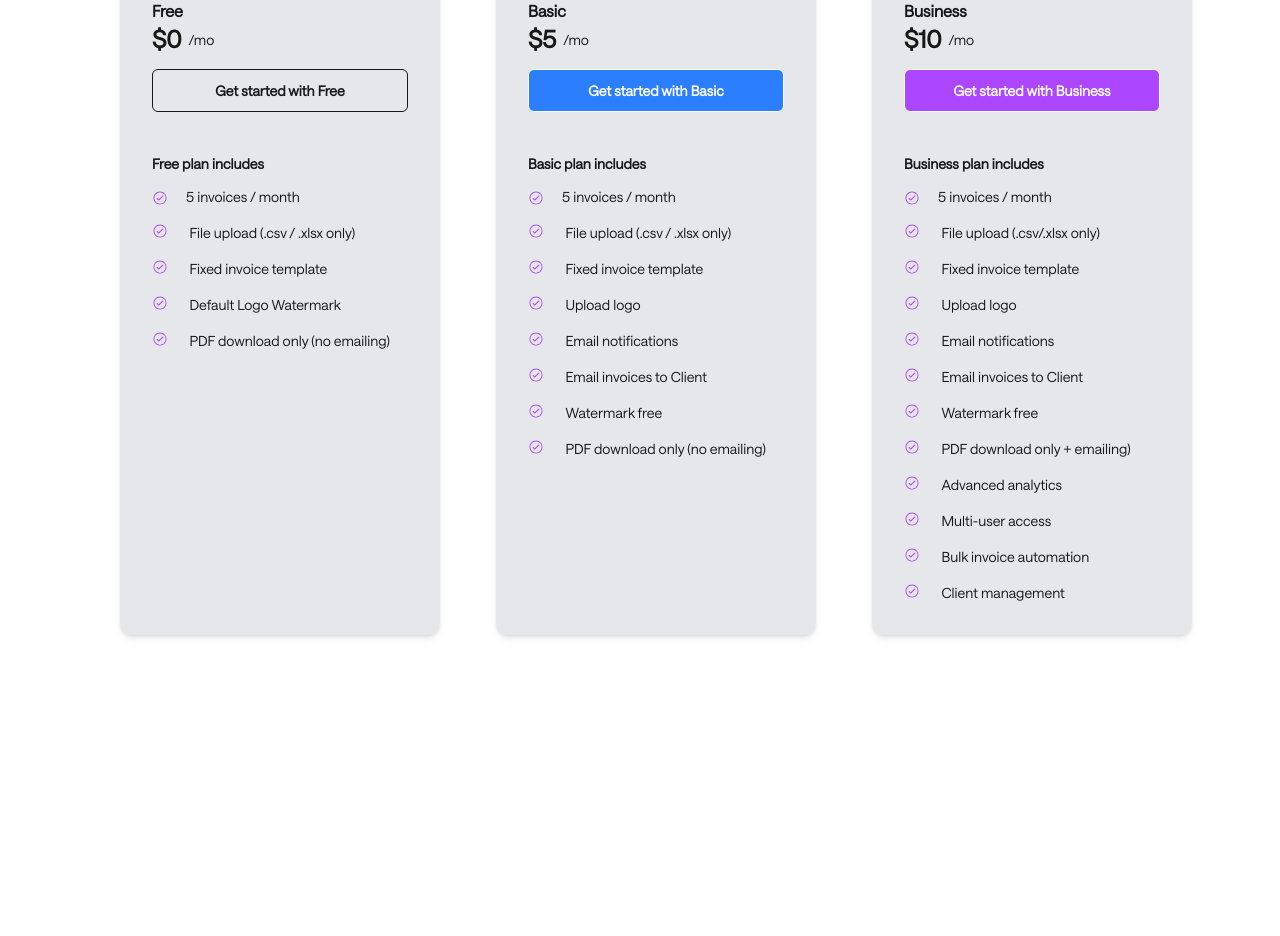
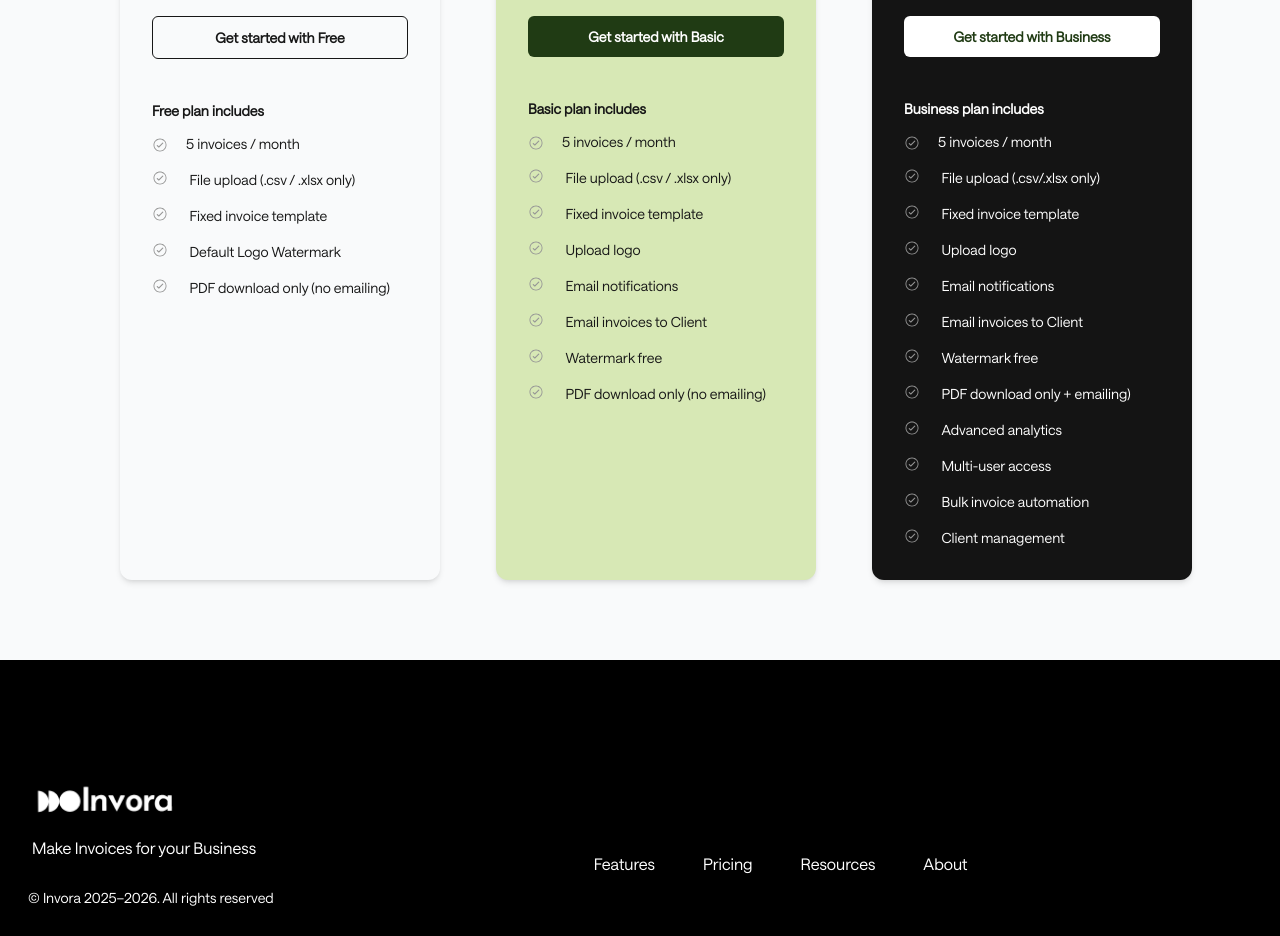
Before and after one commit to prudentelias1024/invoice-creator, a Next.js app: page / in a window 1280 px wide. Shown: the part 1861-2797 px from the top of the page. Before the commit the page ends 2576 px from the top, so only its background shows below. Built offline with nearby package versions, Linux system fonts and the light colour scheme; no server answers.

Commit message:
Rebranded again

```diff
--- a/app/Auth/Login/page.tsx
+++ b/app/Auth/Login/page.tsx
@@ -63,14 +63,14 @@ function Login() {
            <input ref={passwordRef} className="w-[90%] lg:w-[80%]  mt-[.5em] mb-[.5em] h-[3em] border p-4  font-normal border-[#ccc] rounded-md bg-[#fafafa] text-[#18181b]"   type="password" name="username" placeholder='Password'/>
          </div>
 
-             <button onClick={loginUserIn}  className='bg-purple-500 inline-flex rounded-md p-[.75em]  text-white lg:w-[75%] w-[90%] pr-[4em] lg:ml-[4em] mt-[2em] mb-[1em] pl-[3em] ml-[1.5em]'>
+             <button onClick={loginUserIn}  className='bg-black inline-flex rounded-md p-[.75em]  text-white lg:w-[75%] w-[90%] pr-[4em] lg:ml-[4em] mt-[2em] mb-[1em] pl-[3em] ml-[1.5em]'>
 
                          <p className='m-auto font-bold '>Continue with Email</p>
 
                          </button>
             <div className="inline-flex mb-[2em] gap-[.25em] ml-[5em] lg:ml-[8em]">
                 <p>Not a User?</p>
-                <Link href='/Auth/Register' className='text-purple-500'>Signin</Link>
+                <Link href='/Auth/Register' className='text-blue-700'>Signin</Link>
             </div>
         </div>
         </div>
--- a/app/Dashboard/invoices/Upload/page.tsx
+++ b/app/Dashboard/invoices/Upload/page.tsx
@@ -169,7 +169,7 @@ return finerInvoice(headers,docu)
         <DashboardNav user={user.user_metadata} fullNav={false} />:''
       }
 
-        <div className="uploader ml-[.5em] p-[1em] lg:mb-[4em] rounded-md flex flex-col gap-[1.5em]  shadow-xs  border-gray-200 lg:w-[30%] w-full lg:mt-[2em] lg:p-[1em] lg:ml-[8em]">
+        <div className="uploader ml-[.5em] p-[1em] lg:mb-[4em] rounded-md flex flex-col gap-[1.5em]  shadow-xs  border-gray-200 lg:w-[30%] w-full lg:mt-[2em] lg:p-[1em] lg:ml-[12em]">
 {/* { files.length> 0?'': */}
       <p className='font-bold text-xl'>Create a new invoice</p>
       <p className='font-light text-sm -mt-[1.4em]'>Fill details for invoice</p>
--- a/app/components/CoreHero.tsx
+++ b/app/components/CoreHero.tsx
@@ -9,7 +9,7 @@ export default function CoreHero() {
   return (
     <div className='px-[5em] py-[10em] w-full'>
 
-      <p className='text-xl text-gray-500 font-medium m-auto text-center mt-[1.25em] '>Spreadsheet → Invoice</p>
+      {/* <p className='text-xl text-gray-500 font-medium m-auto text-center mt-[1.25em] '>Spreadsheet → Invoice</p> */}
       <div className="flex flex-row mt-[5em]">
 
         <div className='w-1/2 pl-[4em]'>
--- a/app/components/DashboardNav.tsx
+++ b/app/components/DashboardNav.tsx
@@ -26,7 +26,7 @@ export default function Navbar({user, fullNav}) {
 
   return (
     <>
-     <div className='lg:hidden w-full  absolute bg-green-500 top-[1em] left-[1em] '>
+     <div className='lg:hidden w-full mr-[5em]  absolute bg-green-500 top-[1em] left-[1em] '>
 
 
 {
@@ -80,8 +80,12 @@ export default function Navbar({user, fullNav}) {
     ' bg-white fixed h-screen hidden w-[15em] -mt-[1.5em]  px-[1.5em]  lg:flex flex-col gap-[3em]  ':
        'bg-white fixed h-screen hidden  py-[1em] px-[.5em]  lg:flex flex-col gap-[3em] w-fit'}>
 
-
+    {
+      fullNav?
      <Image src='/sp.png' className='mt-[-1em] ml-[.5em] mb-[-4em] ' alt='logo' width='120' height='50'/>
+    :
+    <Image src='/sp.png' className='mt-[-1em] -ml-[.75em] mb-[-4em] ' alt='logo' width='120' height='50'/>
+    }
            <Link  href='/Dashboard' className="w-full h-[3em] px-[1em] pt-[1em] pb-[1.5em]  inline-flex gap-[1em] lg:-mt-[5em]'>
 ">
 
@@ -183,7 +187,7 @@ export default function Navbar({user, fullNav}) {
   {/* <p className='bg-blue-500 font-bold rounded-md text-center text-xs    w-fit py-[.125em] px-[.5em] text-white'>Business</p> */}
   {
     fullNav?
-    <p className='bg-purple-500 font-bold rounded-md text-center text-xs   mt-[.5em] w-fit py-[.125em] px-[.5em] text-white mb-[1em]'>Pro</p>:''
+    <p className={user.plan == 'Basic'? 'bg-[#c0f556] font-bold rounded-md text-center text-xs   mt-[.5em] w-fit py-[.125em] px-[.5em] text-white mb-[1em]':  'bg-black font-bold rounded-md text-center text-xs   mt-[.5em] w-fit py-[.125em] px-[.5em] text-white mb-[1em]'}>{user.plan}</p>:''
   }
 
   </div>
--- /dev/null
+++ b/app/components/Footer.tsx
@@ -0,0 +1,23 @@
+import Image from 'next/image'
+import Link from 'next/link'
+import React from 'react'
+
+export default function Footer() {
+  return (
+    <div className=' flex text-white flex-row py-[10em] bg-[#000] h-[20em]'>
+          <div className='flex flex-col -mt-[7.5em]'>
+            <Image src='/sp-black.png' className=' ml-[.5em] mb-[-4em] object-cover ' alt='logo' width='200' height='120'/>
+            <p className='ml-[2em]'>Make Invoices for your Business</p>
+            <p className='ml-[2em] text-sm mt-[2em]'>© Invora 2025–2026. All rights reserved</p>
+            </div>
+
+
+        <div className='flex lg:ml-[20em] mt-[2em] gap-[3em]'>
+            <Link href={"/"} >Features</Link>
+            <Link href={"/"} >Pricing</Link>
+            <Link href={"/"} >Resources</Link>
+            <Link href={"/"}>About</Link>
+        </div>
+    </div>
+  )
+}
--- a/app/components/Plan.tsx
+++ b/app/components/Plan.tsx
@@ -6,21 +6,22 @@ import { IoIosCheckmarkCircleOutline } from "react-icons/io";
 interface Plans  {
     name: string,
     fee: number,
+    color:string,
     features: Array<String>
 }
 
 const Plan = (prices: Plans) => {
   return (
-    <div className='flex flex-col bg-gray-200 shadow-md text-left rounded-xl w-[20em] p-[2em] mb-[5em]'>
+    <div className={prices.color+  ' flex flex-col  shadow-md text-left rounded-xl w-[20em] p-[2em] mb-[5em]' }>
         <p className="plan_name float-left font-bold">{prices.name  }</p>
         <div className="price_fee inline-flex ">  <p className='text-2xl font-extrabold'>${prices.fee}</p> <p className='text-sm mt-[.5em] ml-[.5em]'>/mo</p></div>
         <button className={
             prices.name == "Free" ?
             "border rounded-md font-bold py-[.75em] text-sm mt-[1em]":
             prices.name == 'Basic'?
-            "border rounded-md font-bold bg-blue-500 text-white py-[.75em] text-sm mt-[1em]"
+            " rounded-md font-bold bg-[#203b14] text-white py-[.75em] text-sm mt-[1em]"
             :
-            "border rounded-md font-bold bg-purple-500 text-white py-[.75em] text-sm mt-[1em]"
+            " rounded-md font-bold text-[#203b14] bg-white py-[.75em] text-sm mt-[1em]"
         }>Get started with {prices.name}</button>
 
 
@@ -30,13 +31,13 @@ const Plan = (prices: Plans) => {
                 prices.features.map((feature, idx) => {
                     if(idx == 0){
                         return  <div key={idx} className="inline-flex gap-[.25em]">
-                <IoIosCheckmarkCircleOutline  className="text-purple-500"/>
+                <IoIosCheckmarkCircleOutline  className="text-[#959595]"/>
                 <p className='text-sm ml-[1em] -mt-[.25em]'>{feature}</p>
             </div>
 
                     } else {
                        return <div key={idx} className="inline-flex gap-[.25em]">
-                <IoIosCheckmarkCircleOutline  className="text-purple-500"/>
+                <IoIosCheckmarkCircleOutline  className="text-[#959595]"/>
                 <p className='text-sm -mt-[1.em] ml-[1.25em]'>{feature}</p>
             </div>
 
--- a/app/components/Pricing.tsx
+++ b/app/components/Pricing.tsx
@@ -39,12 +39,18 @@ const plans = [
 
 const Pricing = () => {
   return (
-    <div className='lg:pt-[10em] text-center flex flex-col'>
+    <div className='lg:pt-[10em] bg-gray-50 text-center flex flex-col'>
         <p className='text-4xl font-bold'>Pricing</p>
         <div className="prices flex flex-row lg:gap-[3.5em] lg:pl-[7.5em] pt-[5em]">
             {
                 plans.map((plan,index) => {
-                    return <Plan features={plan.features} fee={plan.fee} name={plan.name} key={index}/>
+                    if (index == 1) {
+                        return <Plan color='bg-[#d7e8b5]' features={plan.features} fee={plan.fee} name={plan.name} key={index}/>
+                    } else if (index == 2) {
+                         return <Plan color='bg-[#141414] text-white' features={plan.features} fee={plan.fee} name={plan.name} key={index}/>
+                    } else {
+                         return <Plan color='' features={plan.features} fee={plan.fee} name={plan.name} key={index}/>
+                    }
                 })
             }
 
--- a/app/page.tsx
+++ b/app/page.tsx
@@ -4,6 +4,7 @@ import Navbar from '@/app/components/Navbar'
 import Hero from '@/app/components/Hero'
 import Pricing from "./components/Pricing";
 import CoreHero from './components/CoreHero';
+import Footer from './components/Footer';
 export default function Home() {
   return (
     <div className="">
@@ -11,6 +12,7 @@ export default function Home() {
       <Hero/>
       <CoreHero/>
       <Pricing/>
+      <Footer/>
      </div>
   );
 }
```
Also changed, not shown: app/Auth/Register/page.tsx (+5 -5 lines), public/sp-black.png (added).
